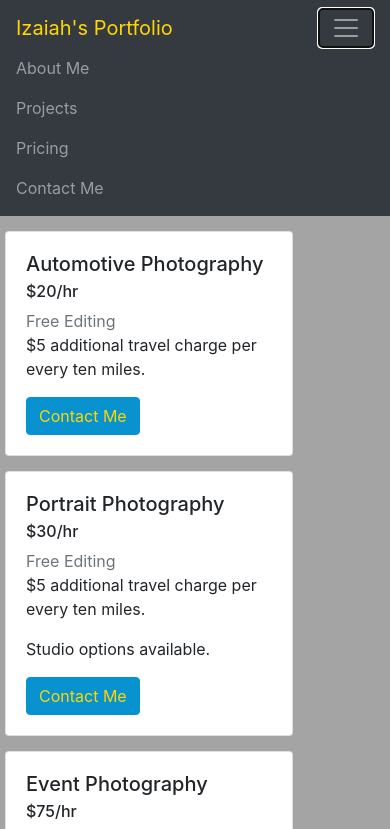
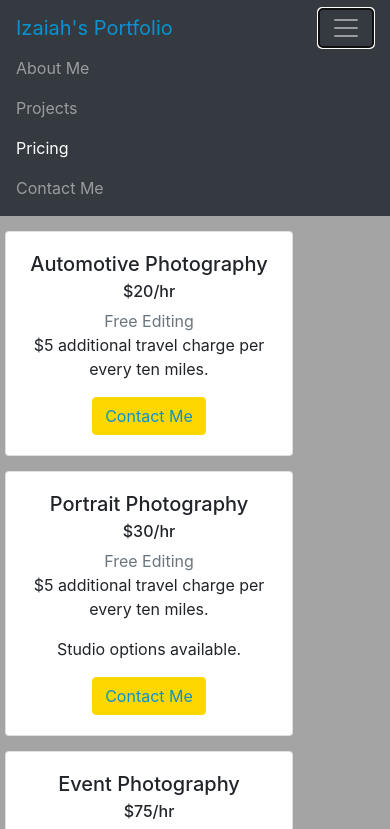
Before and after one commit to kieranherr/IzaiahPortfolio, a plain HTML site: page Portfolio/Pricing.html in a window 390 px wide. Both pictures are taken after a click on the button "Toggle navigation". Shown: the top 829 px of the page. Drawn offline with nearby package versions, Linux system fonts and the light colour scheme.

Commit message:
Final updates

```diff
--- a/Portfolio/Pricing.html
+++ b/Portfolio/Pricing.html
@@ -12,22 +12,28 @@
 
     <title>Pricing</title>
   </head>
-  <nav class="navbar bg-dark navbar-dark">
-    <!-- Brand -->
+  <nav class="navbar navbar-expand-lg bg-dark navbar-dark ">
+    <!--Brand-->
     <a class="navbar-brand" href="index.html">Izaiah's Portfolio</a>
-
-    <!-- Toggler/collapsibe Button -->
-    <button class="navbar-toggler" type="button" data-toggle="collapse" data-target="#collapsibleNavbar">
+    <!--NavBar-->
+    <button class="navbar-toggler" type="button" data-toggle="collapse" data-target="#navbarNav" aria-controls="navbarNav" aria-expanded="false" aria-label="Toggle navigation">
       <span class="navbar-toggler-icon"></span>
     </button>
+    <div class="collapse navbar-collapse" id="navbarNav">
+      <ul class="navbar-nav">
+        <li class="nav-item">
+          <a class="nav-link" href="AboutMe.html">About Me <span class="sr-only">(current)</span></a>
+        </li>
+        <li class="nav-item ">
+          <a class="nav-link" href="Projects.html">Projects</a>
+        </li>
+        <li class="nav-item active">
+          <a class="nav-link" href="Pricing.html">Pricing</a>
+        </li>
+        <li class="nav-item">
+          <a class="nav-link" href="ContactMe.html">Contact Me</a>
+        </li>
 
-    <!-- Navbar links -->
-    <div class="collapse navbar-collapse" id="collapsibleNavbar">
-      <ul class="navbar-nav">
-        <a class="nav-item nav-link" href="aboutme.html">About Me</a>
-        <a class="nav-item nav-link" href="projects.html">Projects</a>
-        <a class="nav-item nav-link" href="Pricing.html">Pricing</a>
-        <a class="nav-item nav-link" href="contactme.html">Contact Me</a>
       </ul>
     </div>
   </nav>
--- a/Portfolio/style.css
+++ b/Portfolio/style.css
@@ -92,19 +92,29 @@ body{
     padding-top: 15px;
     padding-right: 5px;
     padding-left: 5px;
+    text-align: center;
 }
 
 .btn{
+    background-color: #FFD700 !important;
+    border-color: #FFD700 !important;
+    color: #0892D0 !important;
+}
+
+
+.navbar-collapse{
+    color:#0892D0 !important;
+
+}
+.navbar-brand{
+    color: #0892D0 !important;
+}
+.btn:hover{
     background-color: #0892D0 !important;
     border-color: #0892D0 !important;
     color: #FFD700 !important;
 }
-
-
-.navbar-collapse{
-    color:#ffd700 !important;
-
+.nav-padding{
+    padding-left:  5px;
+    padding-right: 5px;
 }
-.navbar-brand{
-    color: #FFD700 !important;
-}
```
Also changed, not shown: Portfolio/AboutMe.html (+18 -12 lines), Portfolio/Automotive.html (+18 -12 lines), Portfolio/ContactMe.html (+18 -12 lines), Portfolio/GraphicDesign.html (+18 -12 lines), Portfolio/Portraits.html (+18 -12 lines), Portfolio/Projects.html (+18 -12 lines), Portfolio/index.html (+18 -12 lines).
